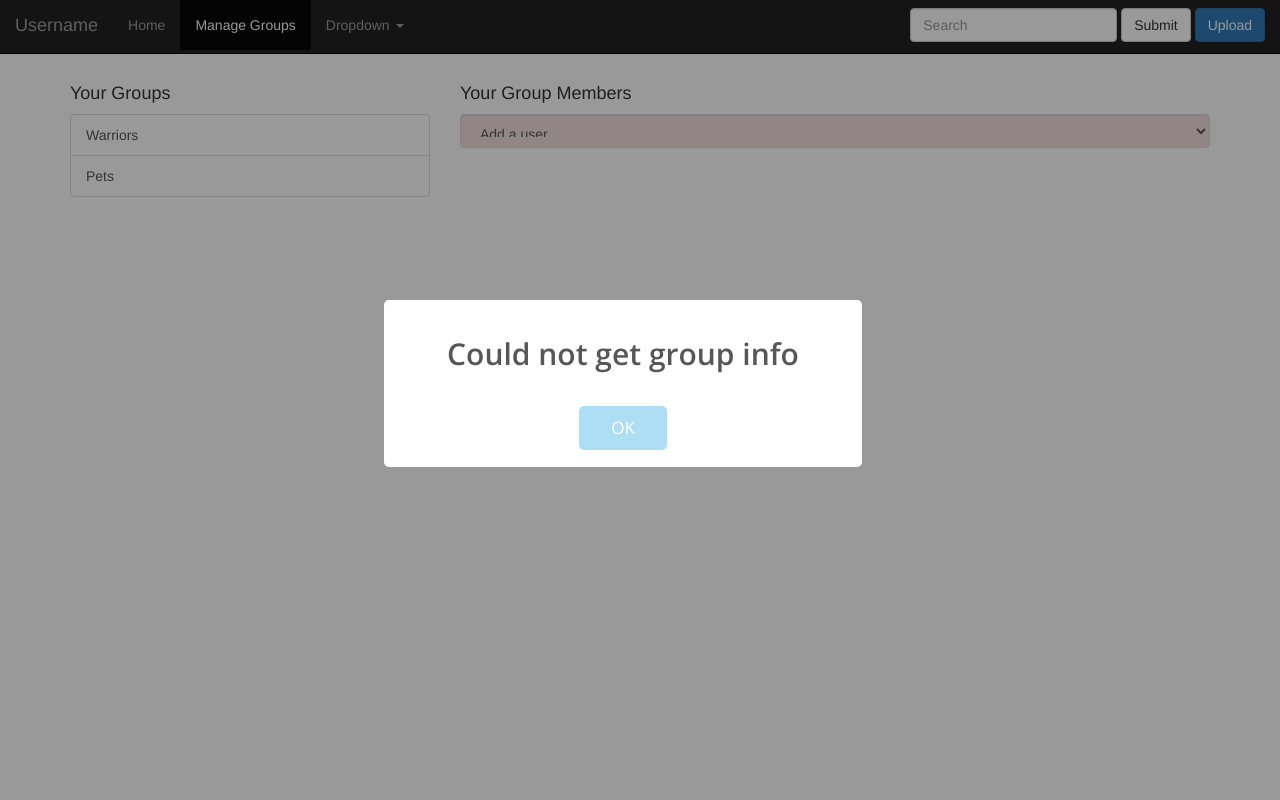
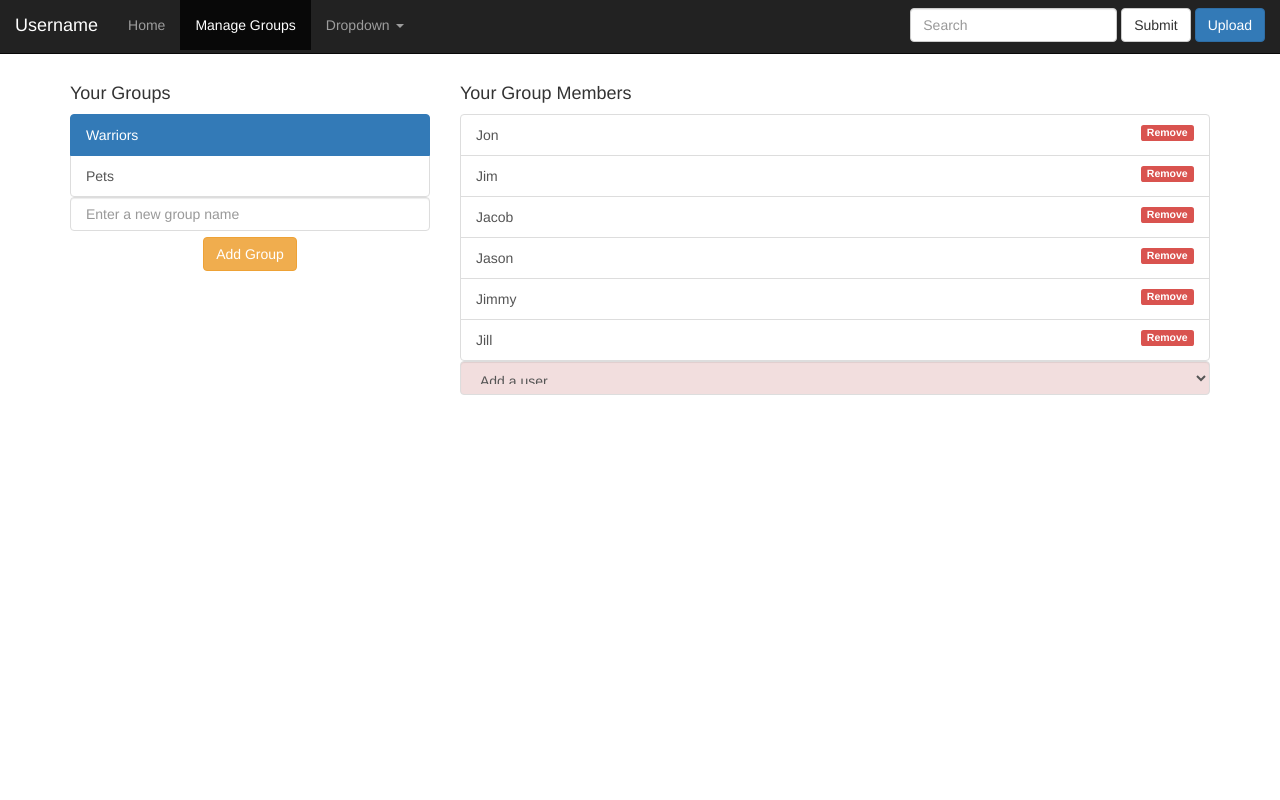
Before and after one commit to djphan/c391-Eikon-Project, a Django app: page /main/group_management/ in a window 1280 px wide. Run offline with Django 3.2, Linux system fonts and the light colour scheme; some libraries are stand-ins or nearby versions.

Commit message:
Added ability to create new groups

```diff
--- a/project_391/main/static/css/group_management_styles.css
+++ b/project_391/main/static/css/group_management_styles.css
@@ -4,6 +4,10 @@
 
 .user-select {
     background-color: #f2dede;
+}
+
+.submit-new-group {
+    margin-top: 2%;
 }
 
 option {
--- a/project_391/main/static/js/group_management.js
+++ b/project_391/main/static/js/group_management.js
@@ -7,20 +7,53 @@ var groupManager = (function(){
             // make request for all groups and members
             // object should look like [{"groupName": "Brogrammers", "memberNames": ["Jon", "Carl", "Dan"]},... ]
             // endpoint /main/get_user_groups post {"username":"name"}
+            _this = this;
             var req = new XMLHttpRequest();
             req.onreadystatechange=function(){
                 if (req.readyState==4 && req.status == 200){
-                    this.userGroups = req.responseText;
+                    _this.userGroups = req.responseText;
+                    return _this.userGroups;
                 } else if (req.readyState==4 && req.status != 200){
-                    swal("Could not get group info");
+                    // swal("Could not get group info");
                 }
             };
             req.open("POST","/main/get_user_groups", true);
             req.setRequestHeader("Content-type", "application/json");
             req.send();
+            // return this.userGroups;
+            // object should look like [{"groupName": "Brogrammers", "memberNames": ["Jon", "Carl", "Dan"]},... ]
+            groupsInfo = [{"groupName": "Warriors", "memberNames": ["Jon", "Jim", "Jacob", "Jason", "Jimmy", "Jill"]},
+                  {"groupName": "Pets", "memberNames": ["Spot", "Speck", "Spike", "Spearmint", "Speedy", "Splash"]}];
+            this.userGroups = groupsInfo;
             return this.userGroups;
+
         },
 
+        // call this function when the user creates a new group
+        addNewGroupNameToList: function(groupName) {
+            // first make sure we can add the group on the server
+            // assuming add_group endpoint
+            _this = this;
+            var req = new XMLHttpRequest();
+            req.onreadystatechange=function(){
+                if (req.readyState==4 && req.status == 200){
+                    var newGroup = {"groupName": groupName, "groupMembers":[]};
+                    _this.userGroups.push(newGroup);
+                    _this.addGroupNamesToList(newGroup);
+                } else if (req.readyState==4 && req.status != 200){
+                    var newGroup = {"groupName": groupName, "groupMembers":[]};
+                    swal("Could not add group");
+                }
+            };
+
+            // req.open("POST","/main/add_group", true);
+            req.open("POST","http://requestb.in/1638wbs1");
+            req.setRequestHeader("Content-type", "application/json;charset=UTF-8");
+            // TODO body is not being set.
+            req.send(groupName);
+        },
+
+        // call this function when adding a group that already exists to the list
         addGroupNamesToList: function(userGroups) {
             for (var i = 0; i < userGroups.length; i++){
                 var groupNameElement = document.createElement("a");
@@ -37,6 +70,11 @@ var groupManager = (function(){
         addGroupNameClickHandler: function(i, userGroups, groupNameElement) {
             _this = this;
             groupNameElement.addEventListener("click", function() {
+                var activeElements = groupNameElement.parentNode.getElementsByClassName("active");
+                for (var j = 0; j < activeElements.length; j++) {
+                    classie.remove(activeElements[j], 'active');
+                }
+                classie.add(groupNameElement, 'active');
                 _this.clearGroupMembersFromList();
                 _this.addGroupMembersToList(userGroups[i].memberNames, userGroups[i].groupName);
             }, 0);
@@ -105,16 +143,23 @@ var groupManager = (function(){
 window.onload = function() {
     // get an array of all groups and their members
     var groupsInfo = groupManager.getGroupInformation();
-    // object should look like [{"groupName": "Brogrammers", "memberNames": ["Jon", "Carl", "Dan"]},... ]
-    groupsInfo = [{"groupName": "Warriors", "memberNames": ["Jon", "Jim", "Jacob", "Jason", "Jimmy", "Jill"]},
-                  {"groupName": "Pets", "memberNames": ["Spot", "Speck", "Spike", "Spearmint", "Speedy", "Splash"]}];
-
-    // Populate the groups section and
+        // Populate the groups section and
     // display the members of the first list if there is one
     if (groupsInfo) {
         groupManager.addGroupNamesToList(groupsInfo);
-        groupManager.addGroupMembersToList(groupsInfo[0].members, groupsInfo[0].name);
+        groupManager.addGroupMembersToList(groupsInfo[0].memberNames, groupsInfo[0].groupName);
+        // show the first group as active since we show the first grouplist
+        // by default.
+        var displayGroupElement = document.getElementsByClassName("group-names")[0];
+        classie.add(displayGroupElement.children[0], 'active');
     }
-    //groupManager.addGroupMembersToList(groupsInfo);
-    groupManager.addGroupMembersToList(["Jim"], "Beep");
+    // set up the add group button
+    var addGroupButton = document.getElementsByClassName("submit-new-group")[0];
+    addGroupButton.addEventListener("click", function() {
+        var groupNameTextField = document.getElementsByClassName("enter-group-name-field")[0];
+        swal(groupNameTextField.value);
+        groupManager.addNewGroupNameToList(groupNameTextField.value);
+    });
+    var addGroupSelectionBox = document.getElementsByClassName("group-select")[0];
+
 };
--- a/project_391/main/templates/main/group_management.html
+++ b/project_391/main/templates/main/group_management.html
@@ -7,6 +7,8 @@
         <!-- Latest compiled and minified CSS -->
         <link rel="stylesheet" href="https://maxcdn.bootstrapcdn.com/bootstrap/3.2.0/css/bootstrap.min.css">
 
+        <!-- Animate stylesheet -->
+        <link rel="stylesheet" href="{{ STATIC_URL }}css/animate.css">
 
         <!-- Latest compiled and minified JavaScript -->
         <script src="https://maxcdn.bootstrapcdn.com/bootstrap/3.2.0/js/bootstrap.min.js"></script>
@@ -23,7 +25,8 @@
         <!-- alerts css and js -->
         <script src="{{ STATIC_URL }}js/sweet-alert.js"></script>
         <link rel="stylesheet" href="{{ STATIC_URL }}css/sweet-alert.css">
-
+        <!-- classie for quick class addition/removal -->
+        <script src="{{ STATIC_URL }}js/classie.js"></script>
         <!-- dropzone image uploader -->
         <!-- Our stylesheet overlayed on bootstrap css, takes priority -->
         <link rel="stylesheet" href="{{ STATIC_URL }}css/styles.css">
@@ -88,6 +91,12 @@
                           <a class="list-group-item">Vestibulum at eros</a>
                           -->
                         </div>
+                        <input class="list-group-item enter-group-name-field form-control" type="text" placeholder="Enter a new group name" name="enter-group-name-field">
+                            <!-- Django will need to fill in a option items -->
+                        </input>
+                        <div class="text-center">
+                            <button type="submit" id="submit-button" class="submit-new-group  btn btn-warning" >Add Group</button>
+                        </div>
                     </div>
                 </div>
 
```
